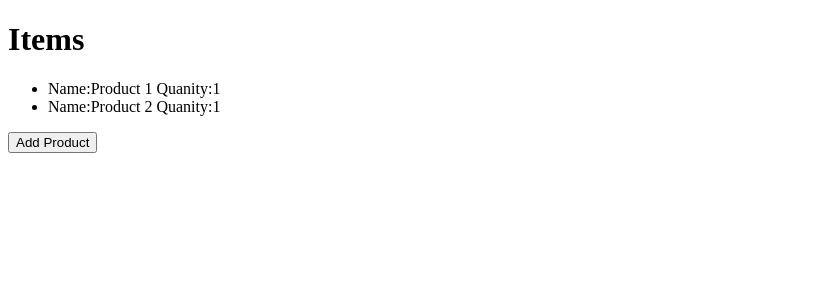
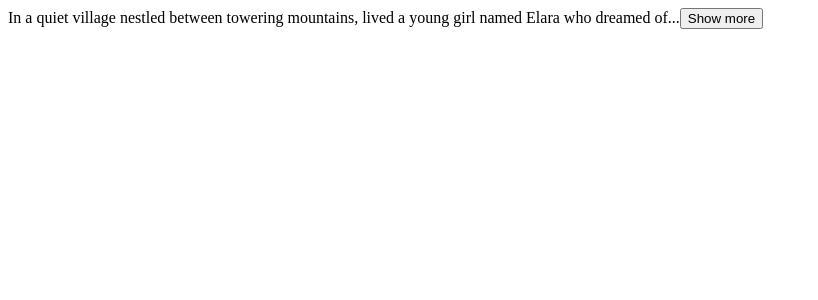
Before and after one commit to johnjohnpenafiel/learn-react-typescript, a React (Vite) app in the folder react-app/: page / in a window 1280 px wide. Shown: the top 300 px of the page, without its empty margins (0-818 px from the left). Built offline with nearby package versions, Linux system fonts and the light colour scheme.

Commit message:
expandable text exercise

```diff
--- a/react-app/src/App.tsx
+++ b/react-app/src/App.tsx
@@ -1,39 +1,23 @@
-import { useState } from "react";
-
-import Alert from "./components/Alert";
-import Button from "./components/Button";
-import ListGroup from "./components/ListGroup/ListGroup";
+import ExpandableText from "./components/ExpandableText";
 
 function App() {
-  const [cart, setCart] = useState({
-    discount: 0.1,
-    items: [
-      { id: 1, title: "Product 1", quantity: 1 },
-      { id: 2, title: "Product 2", quantity: 1 },
-    ],
-  });
-
-  const handleClick = () => {
-    const addProduct = {
-      ...cart,
-      items: cart.items.map((item) =>
-        item.id === 1 ? { ...item, quantity: item.quantity + 1 } : item
-      ),
-    };
-    setCart(addProduct);
-  };
-
   return (
     <>
-      <h1>Items</h1>
-      <ul>
-        {cart.items.map((item) => (
-          <li key={item.id}>
-            Name:{item.title} Quanity:{item.quantity}
-          </li>
-        ))}
-      </ul>
-      <button onClick={handleClick}>Add Product</button>
+      <ExpandableText>
+        In a quiet village nestled between towering mountains, lived a young
+        girl named Elara who dreamed of touching the sky. Every evening, she
+        would climb the tallest hill and reach out, her fingers grazing the
+        clouds in her imagination. One day, a great storm rolled in, and the
+        villagers sought shelter. But Elara stood firm on her hill, her heart
+        filled with determination. As the wind howled, a brilliant flash of
+        lightning illuminated the sky, revealing a hidden path made of glowing
+        stones leading upwards. Without hesitation, Elara followed it, climbing
+        higher and higher until she found herself standing among the stars. The
+        storm subsided, and Elara returned, her hands filled with stardust. From
+        that day on, the village prospered, for Elara had brought back a piece
+        of the sky, reminding everyone that dreams, no matter how lofty, could
+        become reality.
+      </ExpandableText>
     </>
   );
 }
--- /dev/null
+++ b/react-app/src/components/ExpandableText.tsx
@@ -0,0 +1,29 @@
+import React, { useState } from "react";
+
+interface Props {
+  children: string;
+  maxChars?: number;
+}
+
+function ExpandableText({ children, maxChars = 100 }: Props) {
+  const [expanded, setExpanded] = useState(false);
+
+  const toggleExpand = () => {
+    setExpanded(!expanded);
+  };
+
+  const shortText = children.slice(0, maxChars) + "...";
+
+  return (
+    <div>
+      {expanded ? children : shortText}
+      {children.length > maxChars && (
+        <button onClick={toggleExpand}>
+          {expanded ? "Show less" : "Show more"}
+        </button>
+      )}
+    </div>
+  );
+}
+
+export default ExpandableText;
```
